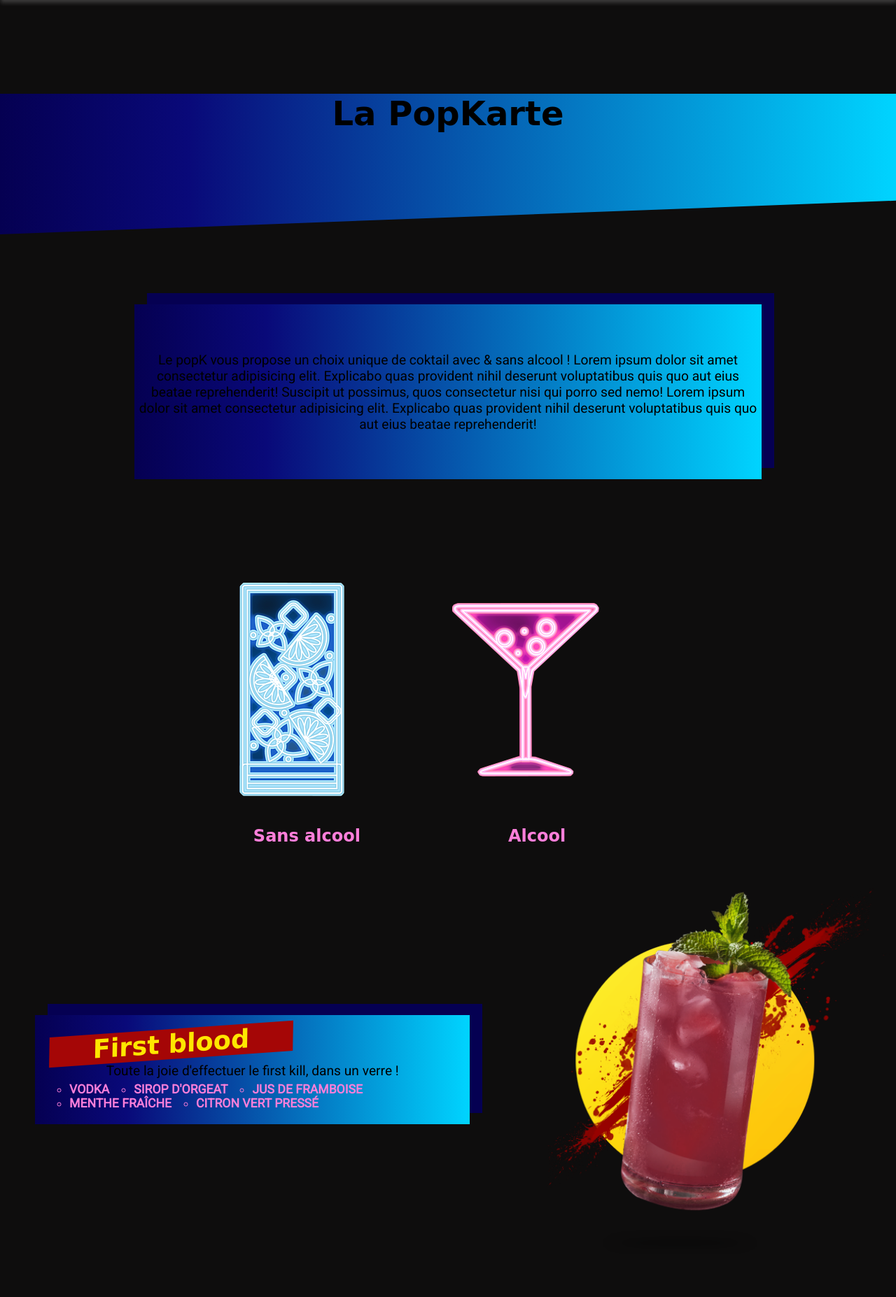
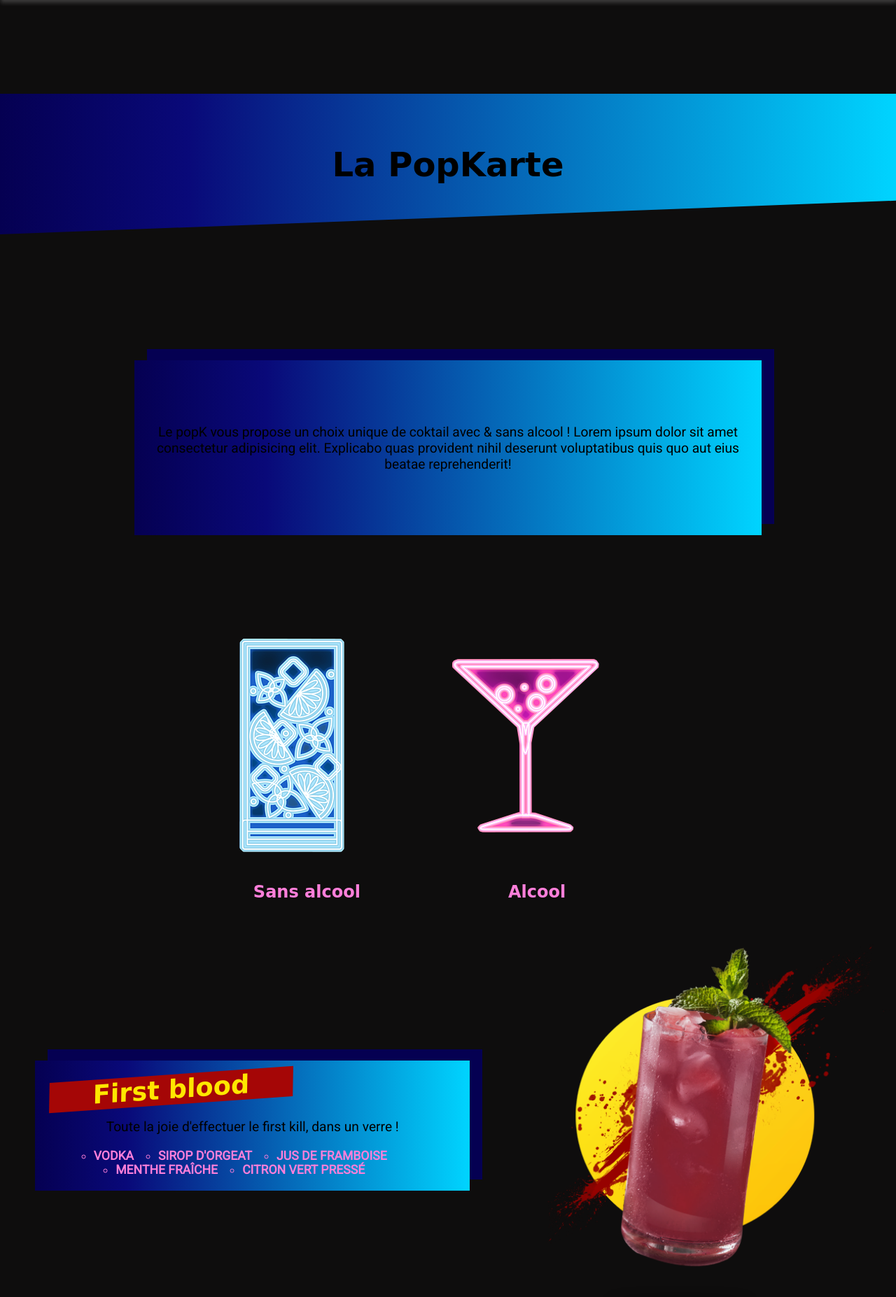
Before and after one commit to RudyDev-engfr/popk, a PHP site: page /carte.php in a window 1280 px wide. Shown: the part 66-1920 px from the top of the page at 70% size. Run offline with PHP 8.4, Linux system fonts and the light colour scheme; some libraries are stand-ins or nearby versions; some web fonts are replaced.

Commit message:
final version

```diff
--- a/SCSS/_carte.scss
+++ b/SCSS/_carte.scss
@@ -4,6 +4,9 @@
 .h1Carte, .first-blood, .garrosh, .nunu, .smite, .lili, .prodigy {
     font-family: "SansitaSwashed-Regular", cursive;
     align-self: flex-start;
+}
+.h1Carte{
+    align-self: center;
 }
 .h2Carte{
     text-align: center;
@@ -12,7 +15,7 @@
     font-family: "Roboto", sans-serif;
     font-size: 1.2rem;
     text-align: center;
-    padding: 5px;
+    padding: 20px;
     margin: auto;
 
 }
@@ -48,6 +51,7 @@
     width: 30%;
 }
 #hero-bar{
+    margin-bottom: 80px;
     width: 100%;
     height: 201px;
     margin-top: 200px;
@@ -93,6 +97,7 @@
 }
 .list_cocktail{
     display: flex;
+    justify-content: center;
     flex-flow: wrap;
     width: 90%;
 }
--- a/SCSS/form.scss
+++ b/SCSS/form.scss
@@ -42,4 +42,5 @@
     text-decoration: none;
     color: black;
     font-size: 1rem;
+    width: 60%;
 }
--- a/carte.php
+++ b/carte.php
@@ -19,8 +19,6 @@
             <section id="intro-cocktail">
                 <p class="pCarte">Le popK vous propose un choix unique de coktail avec & sans alcool !
                     Lorem ipsum dolor sit amet consectetur adipisicing elit. Explicabo quas provident nihil deserunt voluptatibus quis quo aut eius beatae reprehenderit!
-                    Suscipit ut possimus, quos consectetur nisi qui porro sed nemo! Lorem ipsum dolor sit amet consectetur adipisicing elit.
-                    Explicabo quas provident nihil deserunt voluptatibus quis quo aut eius beatae reprehenderit!
                 </p>
             </section>
             <div id="responsive_cocktail">
--- a/css/form.css
+++ b/css/form.css
@@ -51,5 +51,6 @@
   text-decoration: none;
   color: black;
   font-size: 1rem;
+  width: 60%;
 }
 /*# sourceMappingURL=form.css.map */
--- a/css/style.css
+++ b/css/style.css
@@ -782,7 +782,7 @@ textarea {
 }
 
 .buttonForm {
-  width: 20%;
+  width: 40%;
   margin: auto;
   padding: 1rem;
   background-color: #00f3ff;
@@ -801,6 +801,7 @@ textarea {
   text-decoration: none;
   color: black;
   font-size: 1rem;
+  width: 60%;
 }
 
 .h1Carte, .first-blood, .garrosh, .nunu, .smite, .lili, .prodigy {
@@ -809,6 +810,12 @@ textarea {
       align-self: flex-start;
 }
 
+.h1Carte {
+  -ms-flex-item-align: center;
+      -ms-grid-row-align: center;
+      align-self: center;
+}
+
 .h2Carte {
   text-align: center;
 }
@@ -817,7 +824,7 @@ textarea {
   font-family: "Roboto", sans-serif;
   font-size: 1.2rem;
   text-align: center;
-  padding: 5px;
+  padding: 20px;
   margin: auto;
 }
 
@@ -871,6 +878,7 @@ textarea {
 }
 
 #hero-bar {
+  margin-bottom: 80px;
   width: 100%;
   height: 201px;
   margin-top: 200px;
@@ -939,6 +947,9 @@ textarea {
   display: -webkit-box;
   display: -ms-flexbox;
   display: flex;
+  -webkit-box-pack: center;
+      -ms-flex-pack: center;
+          justify-content: center;
   -ms-flex-flow: wrap;
       flex-flow: wrap;
   width: 90%;
```
Also changed, not shown: 2 other files.
